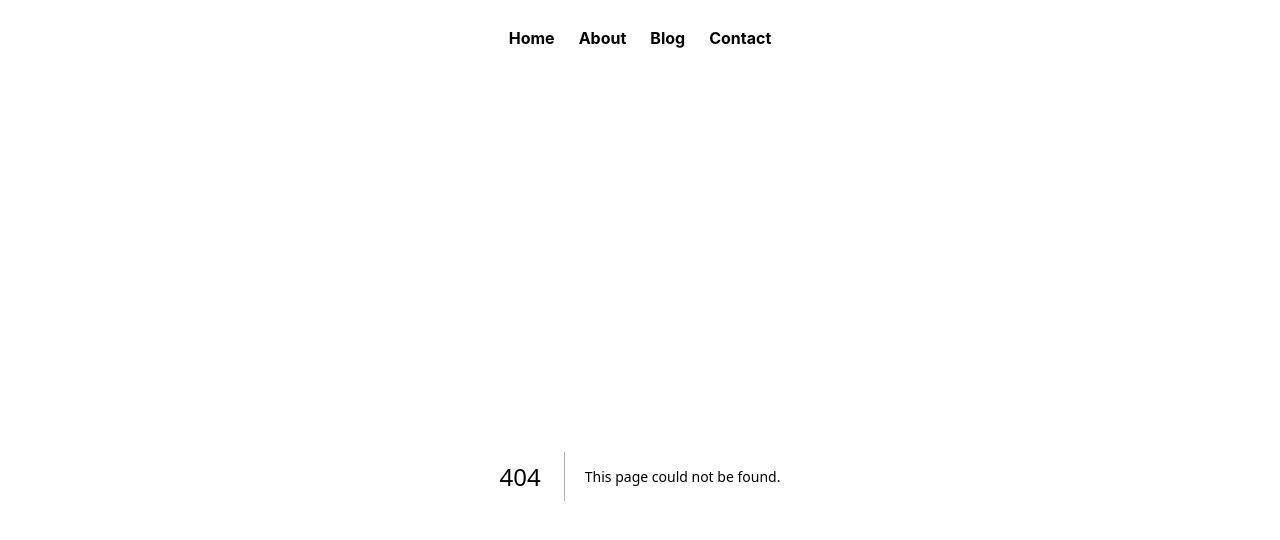
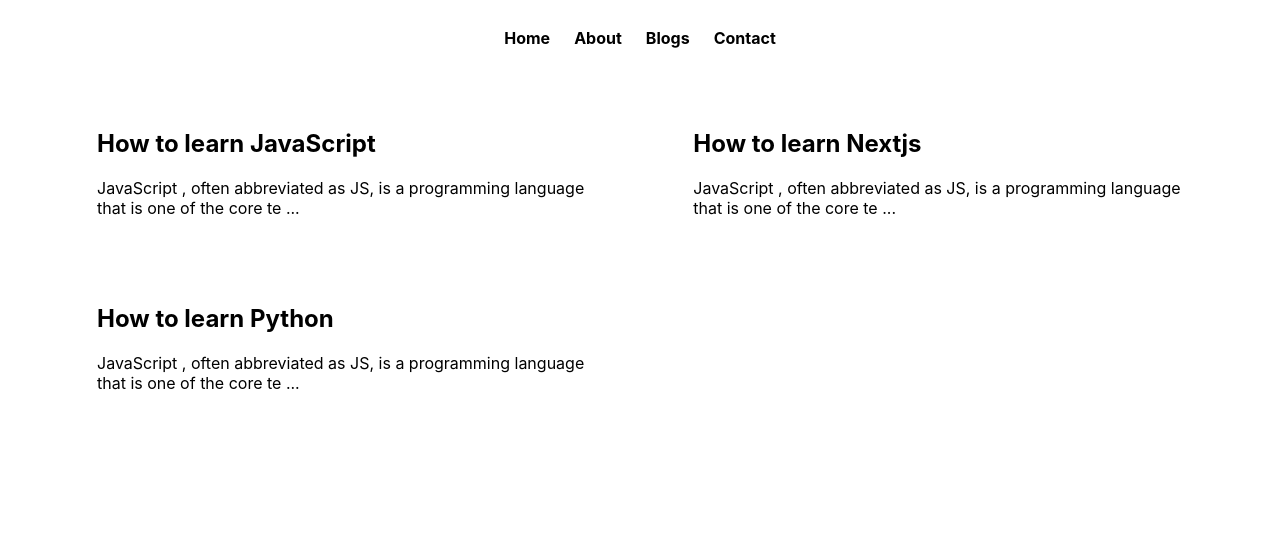
Before and after one commit to arijit-itobuz/Hunting-coder, a Next.js app: page /blogs in a window 1280 px wide. Before the commit this address had no page. Shown: the top 540 px of the page. Built offline with nearby package versions, Linux system fonts and the light colour scheme.

Commit message:
feat: initial

```diff
--- a/components/navbar.jsx
+++ b/components/navbar.jsx
@@ -13,8 +13,8 @@
           <Link href={'/about'}>
             <li>About</li>
           </Link>
-          <Link href={'/blog'}>
-            <li>Blog</li>
+          <Link href={'/blogs'}>
+            <li>Blogs</li>
           </Link>
           <Link href={'/contact'}>
             <li>Contact</li>
--- a/pages/blog.jsx
+++ b/pages/blogs.jsx
@@ -2,7 +2,7 @@
 import styles from '../styles/Blog.module.css';
 import Link from 'next/link';
 
-const Blog = () => {
+const Blogs = () => {
   const [blogs, setBlogs] = useState([]);
   useEffect(() => {
     const fetchData = async () => {
@@ -37,4 +37,4 @@
   );
 };
 
-export default Blog;
+export default Blogs;
```
